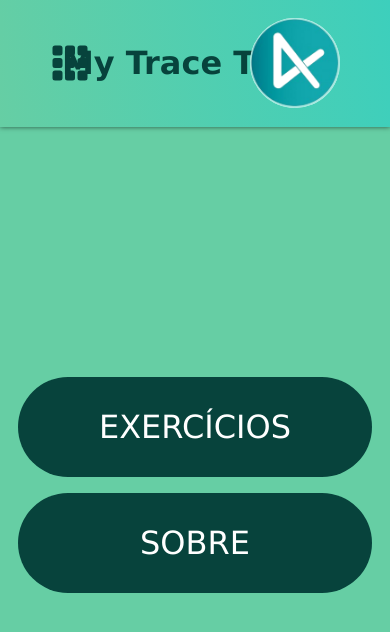
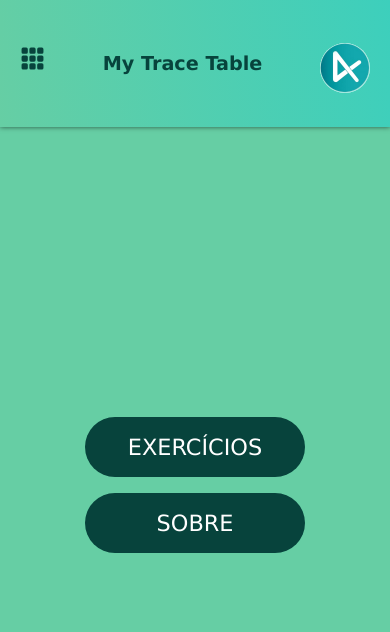
Before and after one commit to a4s-ufpb/My-Trace-Table, a React (Vite) app: page /#/ in a window 390 px wide. Shown: the top 632 px of the page. Built offline with nearby package versions, Linux system fonts and the light colour scheme.

Commit message:
Style: implementando responsividade nas telas iniciais

```diff
--- a/src/components/button/Button.css
+++ b/src/components/button/Button.css
@@ -18,3 +18,19 @@
     background-color: #fff;
     color: #07433C;
 }
+
+@media(max-width:780px) {
+    .button {
+        width: 280px;
+        height: 80px;
+        font-size: 1.5em;
+    }
+}
+
+@media(max-width:550px) {
+    .button {
+        width: 220px;
+        height: 60px;
+        font-size: 1.4em;
+    }
+}
--- a/src/components/header/Header.css
+++ b/src/components/header/Header.css
@@ -1,6 +1,6 @@
 .header {
   width: 100%;
-    background: linear-gradient(80deg,#66CEA4, #3DCFBC);
+  background: linear-gradient(80deg, #66cea4, #3dcfbc);
   height: 15%;
   display: flex;
   align-items: center;
@@ -16,8 +16,8 @@
   left: 50px;
   font-size: 40px;
   cursor: pointer;
-    color: #07433C;
-    transition: all .2s ease-in-out;
+  color: #07433c;
+  transition: all 0.2s ease-in-out;
 }
 
 .header svg:hover {
@@ -25,7 +25,7 @@
 }
 
 .header h1 {
-    color: #07433C;
+  color: #07433c;
   cursor: pointer;
 }
 
@@ -37,6 +37,47 @@
   right: 50px;
   background-color: #fff;
   border-radius: 50%;
-    box-shadow: inset 0px 0px  10px #3DCFBC;
+  box-shadow: inset 0px 0px 10px #3dcfbc;
   cursor: pointer;
 }
+
+/* Responsividade */
+@media (max-width: 768px) {
+  .header {
+    justify-content: space-between;
+    padding: 10px 20px;
+  }
+
+  .header svg {
+    font-size: 30px;
+    margin-bottom: 10px;
+    position: static;
+  }
+
+  .header h1 {
+    font-size: 1.5rem;
+    margin: 10px 0;
+  }
+
+  .header img {
+    width: 70px;
+    height: 70px;
+    margin-top: 10px;
+    position: static;
+  }
+}
+
+@media (max-width: 480px) {
+  .header svg {
+    font-size: 25px;
+  }
+
+  .header h1 {
+    font-size: 1.2rem;
+  }
+
+  .header img {
+    width: 50px;
+    height: 50px;
+  }
+}
--- a/src/components/menu/Menu.css
+++ b/src/components/menu/Menu.css
@@ -1,5 +1,5 @@
 .menu {
-  position: absolute;
+  position: fixed;
   top: 0;
   left: 0;
   width: 250px;
@@ -9,15 +9,25 @@
   flex-direction: column;
   padding: 20px;
   box-shadow: 2px 0 10px rgba(0, 0, 0, 0.5);
+  z-index: 1000;
+  gap: 2em;
+}
+
+.container-back-btn {
+  width: 100%;
+  height: 40px;
+  position: relative;
 }
 
 .back-btn {
-  width: 100%;
-  height: 40px;
-  margin-left: 1em;
-  fill: #fff;
+  color: #fff;
   cursor: pointer;
   transition: transform 0.3s ease;
+  font-size: 1.8em;
+  font-weight: bold;
+  position: absolute;
+  top: 0;
+  right: 0;
 }
 
 .back-btn:hover {
@@ -27,9 +37,7 @@
 .menu-itens {
   display: flex;
   flex-direction: column;
-  gap: 1em;
-  margin-top: 60px;
-  margin-bottom: 2em;
+  gap: 1.5em;
 }
 
 .menu-itens a {
@@ -47,3 +55,35 @@
   background-color: #66bb6a;
   transform: scale(1.05);
 }
+
+/* Responsividade */
+@media (max-width: 768px) {
+  .menu {
+    padding: 15px;
+  }
+
+  .back-btn {
+    font-size: 1.8rem;
+    margin: 10px 0;
+  }
+
+  .menu-itens a {
+    font-size: 1.2em;
+    padding: 8px;
+  }
+}
+
+@media (max-width: 480px) {
+  .menu {
+    width: 200px;
+  }
+
+  .back-btn {
+    font-size: 1.6rem;
+  }
+
+  .menu-itens a {
+    font-size: 1.1em;
+    padding: 7px;
+  }
+}
--- a/src/components/menu/Menu.jsx
+++ b/src/components/menu/Menu.jsx
@@ -22,7 +22,10 @@ function Menu({ setMenu }) {
 
   return (
     <div ref={menuRef} className="menu">
-      <BsArrowRightCircleFill className="back-btn" onClick={() => setMenu(false)} />
+      <div className="container-back-btn">
+      <p className="back-btn" onClick={() => setMenu(false)}> X </p>
+      </div>
+
       <div className="menu-itens">
         <Link to="/" onClick={() => setMenu(false)}>Ínicio</Link>
         <Link to="/exercices" onClick={() => setMenu(false)}>Exercícios</Link>
--- a/src/index.css
+++ b/src/index.css
@@ -1,4 +1,4 @@
-*{
+* {
   margin: 0;
   padding: 0;
   box-sizing: border-box;
@@ -9,7 +9,7 @@
 .background {
   width: 100%;
   height: 85%;
-    background-color: #66CEA4;
+  background-color: #66cea4;
   display: flex;
   flex-direction: column;
   align-items: center;
@@ -19,23 +19,37 @@
 }
 
 .title {
-    width: 50%;
-    background-color: #07433C;
+  background-color: #07433c;
   color: #fff;
-    padding: 20px;
+  padding: 20px 80px;
   text-align: center;
   border-radius: 20px;
   text-transform: uppercase;
   position: absolute;
-    top: 70px;
+  top: 40px;
 }
 
 .container-data {
-    width: 80%;
+  width: 100%;
   display: flex;
   flex-wrap: wrap;
   align-items: center;
   justify-content: center;
   gap: 1em;
-    overflow: auto;
+  padding: 10px;
 }
+
+@media (max-width: 780px) {
+  .title {
+    position: static;
+    margin-top: 1em;
+    font-size: 1.5em;
+  }
+}
+
+@media (max-width: 550px) {
+  .title {
+    width: 90%;
+    font-size: 1.2em;
+  }
+}
--- a/src/routes/exercises/conditionals/Conditionals.jsx
+++ b/src/routes/exercises/conditionals/Conditionals.jsx
@@ -1,5 +1,5 @@
 import { useNavigate } from "react-router-dom";
-import conditionalData from "../../../data/conditionals/conditonals.json"
+import conditionalData from "../../../data/conditionals/conditonals.json";
 import Button from "../../../components/button/Button";
 
 function Conditionals() {
@@ -7,7 +7,7 @@ function Conditionals() {
 
   function navigateForTraceTable(exercice, exerciceId) {
     localStorage.setItem("exercice", JSON.stringify(exercice));
-    navigate(`/exercices/conditionals/${exerciceId}`)
+    navigate(`/exercices/conditionals/${exerciceId}`);
   }
 
   return (
```
Lines whose indentation alone changed are shown as unchanged.
